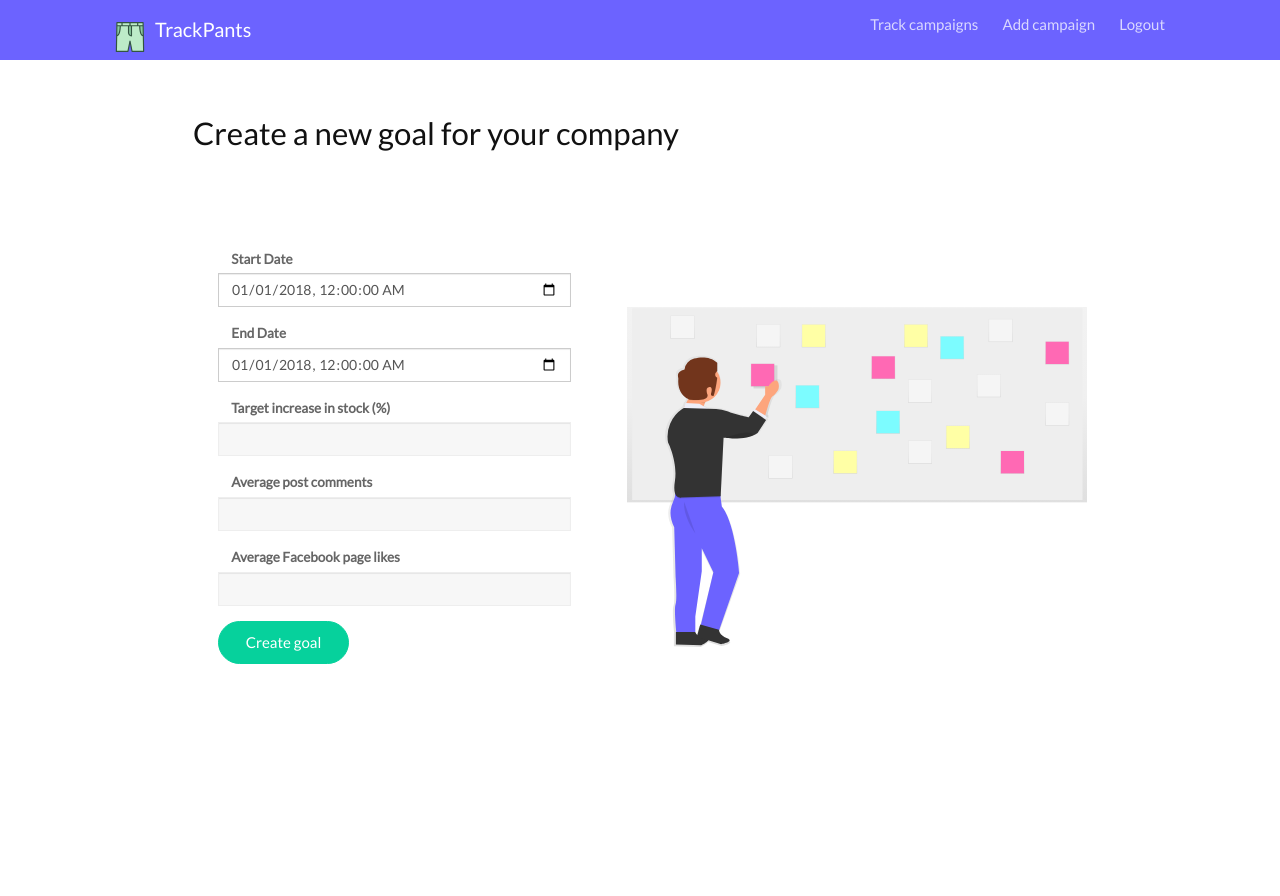
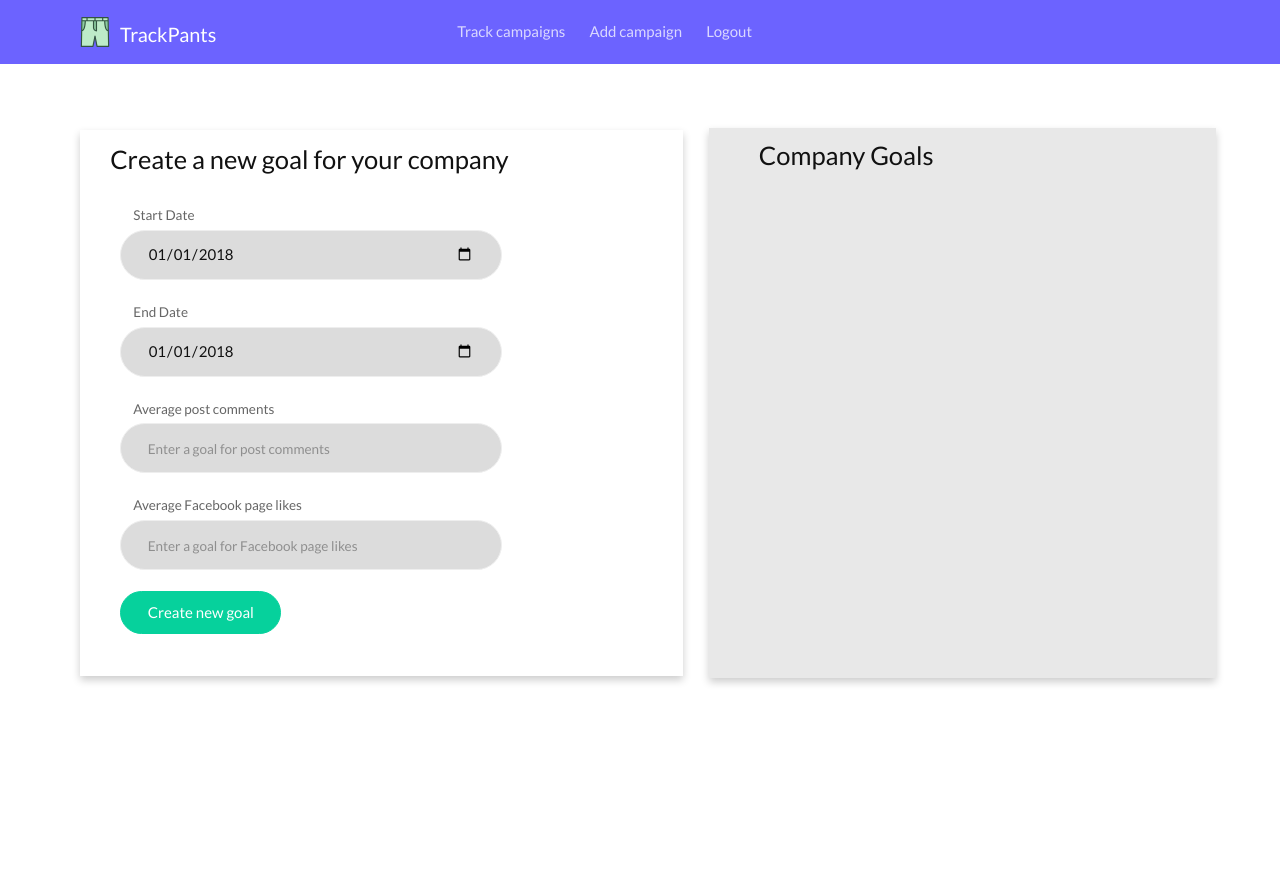
Before and after one commit to crisb0/SENG3011-Workshop, a Flask app: page /createCampaign in a window 1280 px wide. After the commit the page ends 685 px from the top, so only its background shows below. Run offline with Flask 2, Linux system fonts and the light colour scheme; some libraries are stand-ins or nearby versions.

Commit message:
Creating a goal adds goal to Company goals

```diff
--- a/wk10_demo/app.py
+++ b/wk10_demo/app.py
@@ -1,5 +1,5 @@
 #!flask/bin/python3
-from flask import Flask, render_template
+from flask import Flask, render_template, request
 from datetime import datetime, date
 import requests, os
 from operator import itemgetter
@@ -48,9 +48,27 @@ def dashboard():
 def trackCampaigns():
     return render_template("trackCampaigns.html")
 
-@app.route('/createCampaign')
+@app.route('/createCampaign', methods=['GET', 'POST'])
 def createCampaign():
-    return render_template("createCampaign.html")
+    goals = []
+    form = request.form
+    if request.method == 'POST':
+        new_goal = {}
+        new_goal['Goal Start Date'] = request.form.get('start_date')
+        new_goal['Goal End Date'] = request.form.get('end_date')
+        new_goal['Comments target'] = request.form.get('comment_count')
+        new_goal['Likes target'] = request.form.get('like_count')
+        print(new_goal)
+        goals.append(new_goal)
+        return render_template("createCampaign.html", goals=goals)
+        #return all_campaigns(goals)
+    else:
+        return render_template("createCampaign.html", goals=[])
+
+@app.route('/campaigns', methods=['GET', 'POST'])
+def all_campaigns(goals):
+    print(goals)
+    return render_template("createCampaign.html", goals=goals)
 
 # add any other routes above
 
--- a/wk10_demo/static/goals.css
+++ b/wk10_demo/static/goals.css
@@ -1,33 +1,106 @@
 .goals {
   padding-top:102.66667px;
+  display: flex;
 }
 .goals-title {
-  font-size:1.728em;
+  font-size:1.7em;
   padding-left: 5%;
 }
 
 .goals-media {
-  padding-left: 5%;
   width: 50%;
+  height: 100%;
+  margin-left: 5%;
 }
 
 .goals-inner {
   -webkit-box-orient:horizontal;
   -webkit-box-direction:normal;
   -ms-flex-direction:row;
-  flex-direction:row
+  flex-direction:row;
+  align-content: center;
+}
+.goals-container {
+  padding-left: 2%;
+  line-height: 0;
+  height: 100%;
 }
 
 .row {
-  width:60%;
+  width:70%;
   -ms-flex-negative:0;
   flex-shrink:0;
 }
 
 .container {
-  margin-left: 2%;
+  margin-left: 5%;
+  width: 55%;
 }
 
-input [type='datetime-local'] {
-  font-size: 1.7em;
+.company-goals {
+  float: right;
+  margin-right: 5%;
+  width: 45%;
+
 }
+
+.form-control {
+  width: 100%;
+  height: 50px;
+  border-radius: 10px;
+}
+input[type=date], input[type=number] {
+  border:1px solid #eee;
+  width:100%;
+  -webkit-transition:.7s;transition:.7s;
+  color:#111;
+  font-family:Lato,sans-serif;
+  font-weight:400;
+  padding:10pt 20pt;
+  border-radius:30px;
+  background-color:#DCDCDC;
+  margin-bottom:1.4em;
+  display:block
+
+}
+input[type=date]:focus {
+  border-color:rgba(108,99,255,.5);
+  outline:0;
+  background-color:#fff;
+}
+
+.goals-text p {
+  line-height: 0;
+}
+
+h4 {
+  color: blue;
+}
+.goals-text h4 {
+  line-height: 0.5;
+  font-weight: bold;
+}
+
+.card {
+    box-shadow: 0 4px 8px 0 rgba(0,0,0,0.2);
+    transition: 0.3s;
+    height: 100%;
+    padding-top: 2%;
+}
+
+.card:hover {
+    box-shadow: 0 8px 16px 0 rgba(0,0,0,0.2);
+}
+
+.container {
+    padding: 2px 16px;
+}
+
+#card-goals {
+  padding-left: 5%;
+  background-color: #E8E8E8;
+}
+
+h1 {
+  font-family:Lato,sans-serif;
+}
--- a/wk10_demo/templates/createCampaign.html
+++ b/wk10_demo/templates/createCampaign.html
@@ -1,24 +1,50 @@
-{% extends "layout.html" %}
-{% block body %}
-<div class="app">
+<!DOCTYPE html>
+<html lang='en'>
+<head>
+	<meta class="utf-8">
+	<meta name="viewport" content="width=device-width, initial-scale=1, maximum-scale=1">
+	<title>qt3.14</title>
+	<link rel='stylesheet' href={{url_for('static', filename='style.min.css')}} />
+	<link rel='stylesheet' href={{url_for('static', filename='goals.css')}} />
+</head>
+
+<body>
+
+		<!-- navbar -->
+		<div class="navbar">
+			<nav class="nav__mobile"></nav>
 			<div class="container">
-		<div class="app__inner">
-			<div class="app__main">
+				<div class="navbar__inner">
+					<a href="{{url_for('dashboard')}}" class="navbar__logo"><img src="{{url_for('static', filename='images/pants.svg')}}" style="height:30px; margin-right:10px; position:relative; top:5px;" />TrackPants</a>
+					<nav class="navbar__menu">
+						<ul>
+							<li><a href="{{url_for('trackCampaigns')}}">Track campaigns</a></li>
+							<li><a href="{{url_for('createCampaign')}}">Add campaign</a></li>
+							<li><a href="{{url_for('index')}}">Logout</a></li>
+						</ul>
+					</nav>
+					<div class="navbar__menu-mob"><a href="" id='toggle'><svg role="img" xmlns="http://www.w3.org/2000/svg" viewBox="0 0 448 512"><path fill="currentColor" d="M16 132h416c8.837 0 16-7.163 16-16V76c0-8.837-7.163-16-16-16H16C7.163 60 0 67.163 0 76v40c0 8.837 7.163 16 16 16zm0 160h416c8.837 0 16-7.163 16-16v-40c0-8.837-7.163-16-16-16H16c-8.837 0-16 7.163-16 16v40c0 8.837 7.163 16 16 16zm0 160h416c8.837 0 16-7.163 16-16v-40c0-8.837-7.163-16-16-16H16c-8.837 0-16 7.163-16 16v40c0 8.837 7.163 16 16 16z" class=""></path></svg></a></div>
+				</div>
+			</div>
+		</div>>
+
+
 		<div class="goals">
 			<div class="container">
+			<div class="card">
 			<h1 class="goals-title">Create a new goal for your company</h1>
-						<div class="auth__inner">
+				<div class="goals-inner">
 
 				<div class="row main">
 					<div class="main-form main-center">
 						<ul class="goal_form">
-										<form class="form"> <!--action=""-->
+							<form class="form" action="{{url_for('createCampaign')}}", method = "POST">
 
 								<div class="form-group">
 									<label for="page">Start Date</label>
 									<div class="cols-sm-10">
 										<div class="input-group col-sm-10">
-														<input class="form-control rounded" type="datetime-local" value="2018-01-01T00:00:00" step="1" name="start_date" />
+											<input class="form-control rounded" type="date" value="2018-01-01" name="start_date" style="width:100%"/>
 										</div> <!--close input group -->
 									</div> <!--close col-->
 								</div>
@@ -27,16 +53,7 @@
 									<label for="page">End Date</label>
 									<div class="cols-sm-10">
 										<div class="input-group col-sm-10">
-														<input class="form-control rounded" type="datetime-local" value="2018-01-01T00:00:00" step="1" name="end_date" />
-													</div> <!--close input group -->
-												</div> <!--close col-->
-											</div>
-
-											<div class="form-group">
-												<label for="page">Target increase in stock (%)</label>
-												<div class="cols-sm-10">
-													<div class="input-group col-sm-10">
-														<input type="number" min=0 class="form-control rounded" name="stock-price-goal" />
+											<input class="form-control rounded" type="date" value="2018-01-01" name="end_date" />
 										</div> <!--close input group -->
 									</div> <!--close col-->
 								</div>
@@ -45,7 +62,7 @@
 									<label for="page">Average post comments</label>
 									<div class="cols-sm-10">
 										<div class="input-group col-sm-10">
-														<input type="number" min=0 class="form-control rounded" name="Start" />
+											<input type="number" min=0 class="form-control rounded" name="comment_count" placeholder="Enter a goal for post comments" />
 										</div> <!--close input group -->
 									</div> <!--close col-->
 								</div>
@@ -54,27 +71,37 @@
 									<label for="page">Average Facebook page likes</label>
 									<div class="cols-sm-10">
 										<div class="input-group col-sm-10">
-														<input type="number" min=0 class="form-control rounded" name="Start" />
+											<input type="number" min=0 class="form-control rounded" name="like_count" placeholder="Enter a goal for Facebook page likes"/>
 										</div> <!--close input group -->
 									</div> <!--close col-->
 								</div>
 
-												<a href="dashboard.html" class="button button__accent">Create goal</a>
+								<button type="submit" value="Submit" class="button button__accent">Create new goal</button>
 
 							</form>
 						</ul>
 					</div> <!--close form-->
 				</div>	<!-- close row-->
 
-							<div class="goals-media">
-								<img src="{{url_for('static', filename='images/undraw_creation.svg')}}">
-							</div>
+			</div>		<!-- close goals inner -->
+		</div>		<!-- close card -->
+			</div>		<!-- close container -->
 
-						</div>		<!-- close goals inner -->
-					</div>		<!-- close container -->
-				</div>				<!-- close goals 		-->
+			<div class="company-goals">
+				<div class="goals-container">
+					<div class="card" id="card-goals">
+						<h1 class="goals-title">Company Goals</h1>
+							{% for dict_item in goals %}
+								{% for key, value in dict_item.items() %}
+									<h4 class="goals-text">{{key}}:</h4>
+									<p class="goals-text">{{value}}</p>
+								{% endfor %}
+							{% endfor %}
 						</div>
 				</div>
-	</div>
-</div>
-{% endblock %}
+				<!--<img src="{{url_for('static', filename='images/undraw_creation.svg')}}">-->
+			</div>			<!-- close company goals -->
+
+		</div>				<!-- close goals 		-->
+
+</body>
```
Lines whose indentation alone changed are shown as unchanged.
